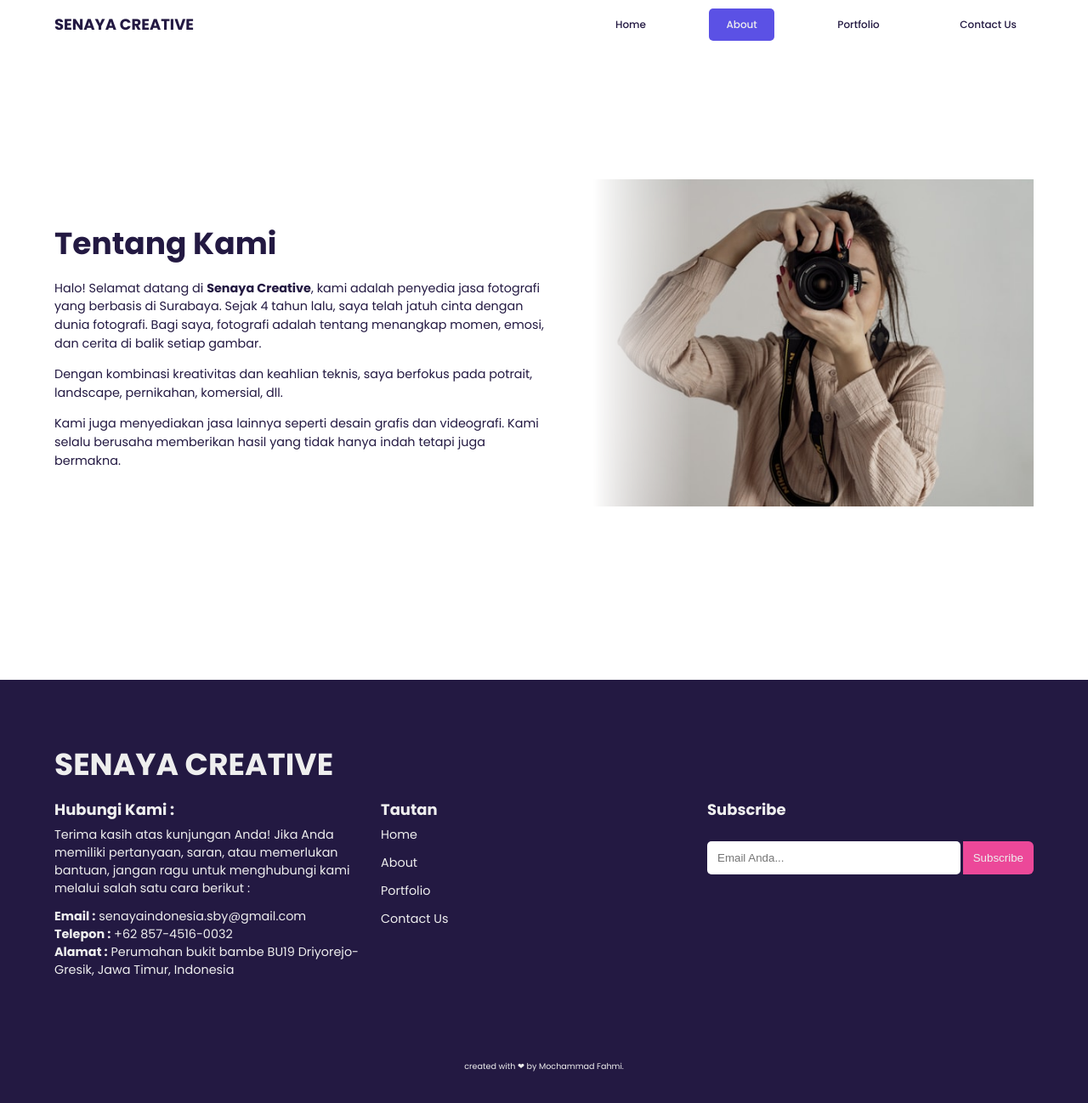
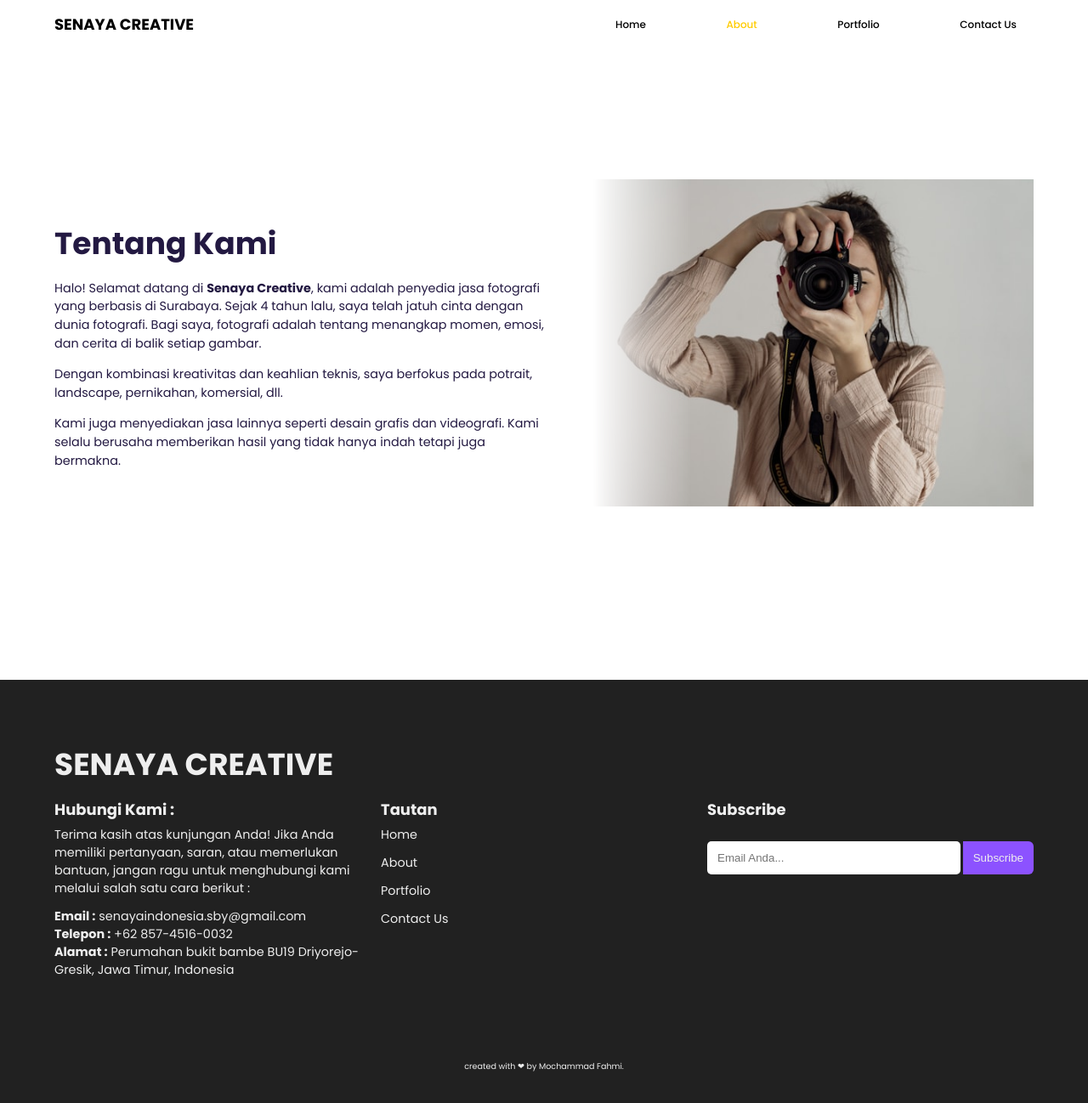
Before and after one commit to Mochfahmi17/senaya-creative, a React (Vite) app: page /about in a window 1280 px wide. Shown: the whole page at 85% size. Built offline with nearby package versions, Linux system fonts and the light colour scheme.

Commit message:
change style

```diff
--- a/src/components/NavbarComponent.jsx
+++ b/src/components/NavbarComponent.jsx
@@ -1,9 +1,12 @@
 import { useState, useEffect } from "react";
+import { useLocation } from "react-router-dom";
 import { NavLink } from "react-router-dom";
 
 function NavbarComponent() {
   const [active, setActive] = useState(false);
   const [changeColor, setChangeColor] = useState(false);
+  const location = useLocation();
+  console.log(location);
 
   const changeBackgroundColor = () => {
     if (window.scrollY > 10) {
@@ -24,21 +27,21 @@ function NavbarComponent() {
   }
   return (
     <>
-      <nav className={changeColor === true ? "navbar active" : "navbar"}>
-        <a href="/" className="navbar-logo">
+      <nav className={`${changeColor ? "navbar active" : "navbar"} ${location.pathname == "/" ? "text-white" : ""}`}>
+        <a href="/" className={`navbar-logo ${location.pathname === "/" && "text-white"}`}>
           SENAYA CREATIVE
         </a>
-        <div className={active ? "navbar-nav active" : "navbar-nav"}>
-          <NavLink to="/" className={({ isActive, isPending }) => (isPending ? "pending" : isActive ? "active" : "")}>
+        <div className={`${active ? "navbar-nav active" : "navbar-nav"}`}>
+          <NavLink to="/" className={`${({ isActive, isPending }) => (isPending ? "pending" : isActive ? "active" : "")} ${location.pathname === "/" && "text-white"}`}>
             Home
           </NavLink>
-          <NavLink to="/about" className={({ isActive, isPending }) => (isPending ? "pending" : isActive ? "active" : "")}>
+          <NavLink to="/about" className={`${({ isActive, isPending }) => (isPending ? "pending" : isActive ? "active" : "")} ${location.pathname === "/" && "text-white"}`}>
             About
           </NavLink>
-          <NavLink to="/portfolio" className={({ isActive, isPending }) => (isPending ? "pending" : isActive ? "active" : "")}>
+          <NavLink to="/portfolio" className={`${({ isActive, isPending }) => (isPending ? "pending" : isActive ? "active" : "")} ${location.pathname === "/" && "text-white"}`}>
             Portfolio
           </NavLink>
-          <NavLink to="/contact" className={({ isActive, isPending }) => (isPending ? "pending" : isActive ? "active" : "")}>
+          <NavLink to="/contact" className={`${({ isActive, isPending }) => (isPending ? "pending" : isActive ? "active" : "")} ${location.pathname === "/" && "text-white"}`}>
             Contact Us
           </NavLink>
         </div>
--- a/src/index.css
+++ b/src/index.css
@@ -42,11 +42,14 @@ body {
 .navbar .navbar-logo {
   font-size: 1.5rem;
   font-weight: bold;
-  color: #231942;
+  color: #000;
+}
+.navbar .navbar-logo.text-white {
+  color: #fff;
 }
 
 .navbar.active .navbar-logo {
-  color: #ec4899;
+  color: #8c52ff;
 }
 
 .navbar .navbar-nav {
@@ -57,17 +60,27 @@ body {
   width: 40%;
 }
 
+.navbar.active .navbar-nav a {
+  color: #000;
+}
+
+.navbar .navbar-nav a.active.text-white {
+  color: #ffcc01;
+}
 .navbar .navbar-nav a.active {
-  background-color: #5b51e5;
-  color: #eee;
+  color: #ffcc01;
 }
 
 .navbar .navbar-nav a {
   padding: 10px 20px;
   font-weight: 500;
   font-size: 1rem;
-  color: #231942;
+  color: #000;
   border-radius: 5px;
+}
+
+.navbar .navbar-nav a.text-white {
+  color: #fff;
 }
 
 #hamburger-menu {
@@ -78,7 +91,7 @@ body {
 .hero {
   padding: 0 5%;
   min-height: 100vh;
-  background-color: #ec4899;
+  background-color: #8c52ff;
 }
 
 .hero main {
@@ -119,8 +132,9 @@ body {
   font-size: 1.2rem;
   font-weight: bold;
   border: none;
-  background-color: #5b51e5;
-  color: #eee;
+  background-color: #ffcc01;
+  color: #fff;
+  text-shadow: 1px 1px 2px #000;
   border: none;
   border-radius: 5px;
   cursor: pointer;
@@ -129,7 +143,7 @@ body {
 }
 
 .hero main .content .btn button:hover {
-  background-color: #5149c2;
+  background-color: #e7b900;
 }
 
 .hero main .hero-image {
@@ -285,17 +299,17 @@ body {
 }
 
 .service .portfolio-btn a {
-  border: 3px solid #5b51e5;
+  border: 3px solid #8c52ff;
   border-radius: 5px;
   padding: 15px 40px;
-  color: #5b51e5;
+  color: #8c52ff;
   font-size: 1.2rem;
   font-weight: bold;
   transition: all 0.2s ease;
 }
 
 .service .portfolio-btn a:hover {
-  background-color: #5b51e5;
+  background-color: #8c52ff;
   color: #eee;
 }
 
@@ -399,7 +413,7 @@ body {
 .footer {
   padding: 6rem 5% 3rem;
   min-height: 30vh;
-  background-color: #231942;
+  background-color: #212121;
 }
 
 .footer main {
@@ -487,14 +501,14 @@ body {
 }
 
 .footer main .subscribe .input input:focus {
-  border: 3px solid #ec4899;
+  border: 3px solid #8c52ff;
 }
 
 .footer main .subscribe .input button {
   padding: 1rem;
   border-top-right-radius: 6px;
   border-bottom-right-radius: 6px;
-  background-color: #ec4899;
+  background-color: #8c52ff;
   color: #eee;
   border: none;
   margin-left: 3px;
```
